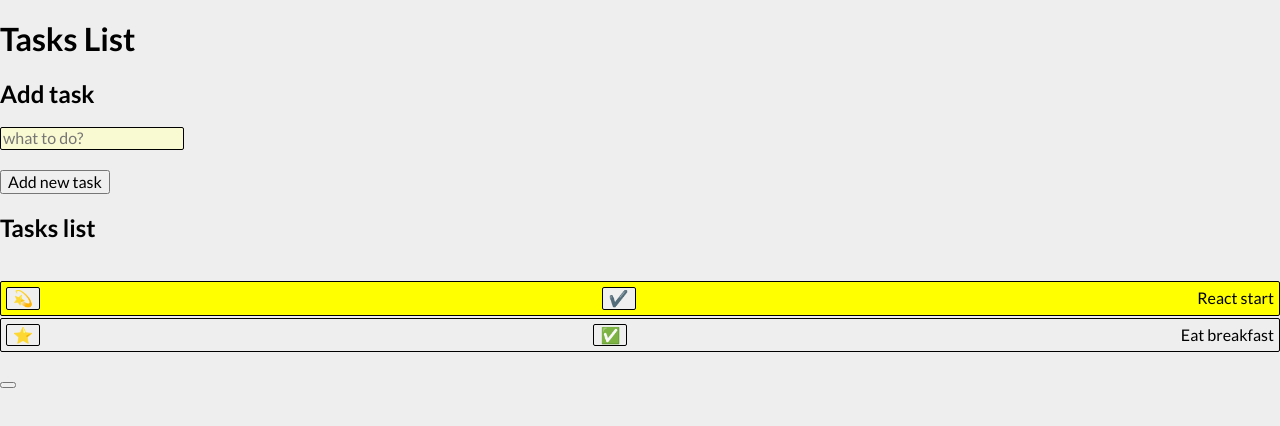
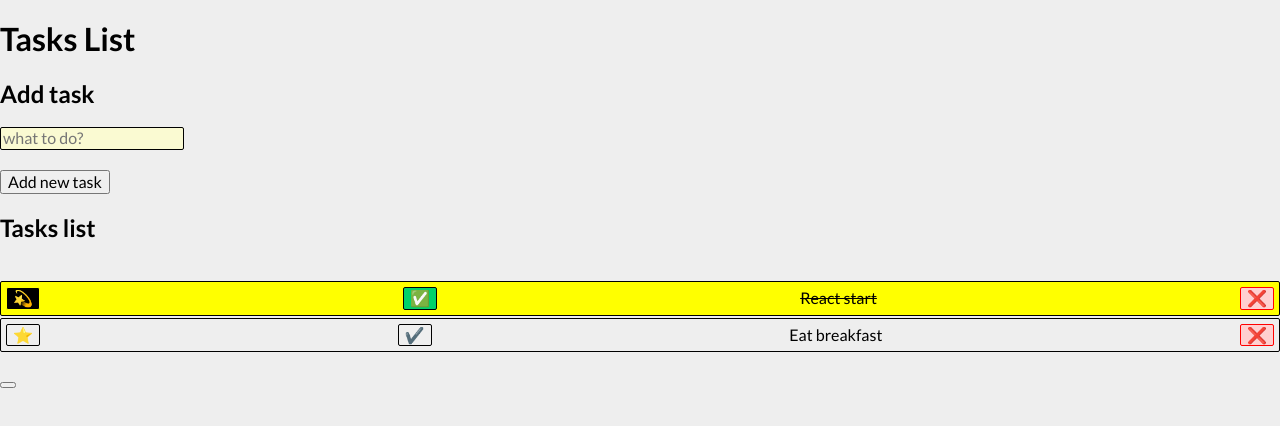
Before and after one commit to RobFyd/practice-in-react, a React (Create React App) app: page / in a window 1280 px wide. Shown: the top 426 px of the page. Built offline with nearby package versions, Linux system fonts and the light colour scheme.

Commit message:
task done status updated and remove button styling added

```diff
--- a/src/App.js
+++ b/src/App.js
@@ -6,13 +6,13 @@ const tasks = [
   {
     id: 1,
     content: "React start",
-    done: false,
+    done: true,
     important: true,
   },
   {
     id: 2,
     content: "Eat breakfast",
-    done: true,
+    done: false,
     important: false,
   },
 ];
--- a/src/Tasks/index.js
+++ b/src/Tasks/index.js
@@ -11,20 +11,24 @@ const Tasks = (props) => (
       >
         <button
           className={`task__highLight
-          task.important ? " task__highLight--active" : ""`}>
+          ${task.important ? " task__highLight--active" : ""}`}
+        >
           {task.important ? "💫" : "⭐"}
         </button>
 
         <button
-          className={`task__done {
-          task.done ? " task__done--active" : ""`}>
+          className={`task__done ${task.done ? " task__done--active" : ""}`}
+        >
           {task.done ? "✅" : "✔️"}
         </button>
 
-        <span className={`task__content {task.done ? "task__content--done" : ""}`}>{
-      task.content
-    }</span>
+        <span
+          className={`task__content ${task.done ? "task__content--done" : ""}`}
+        >
+          {task.content}
+        </span>
 
+        <button className="task__remove">❌</button>
       </li>
     ))}
   </ul>
--- a/src/Tasks/style.css
+++ b/src/Tasks/style.css
@@ -49,3 +49,21 @@
 .task__content--done {
     text-decoration: line-through;
 }
+
+.task__remove {
+    background-color: #ffd0d0;
+    border-radius: 2px;
+    border: 1px solid red;
+}
+
+.task__remove:hover {
+    background-color: palevioletred;
+    border-radius: 2px;
+    border: 1px solid red;
+}
+
+.task__remove:active {
+    background-color: crimson;
+    border-radius: 2px;
+    border: 1px solid crimson;
+}
```
